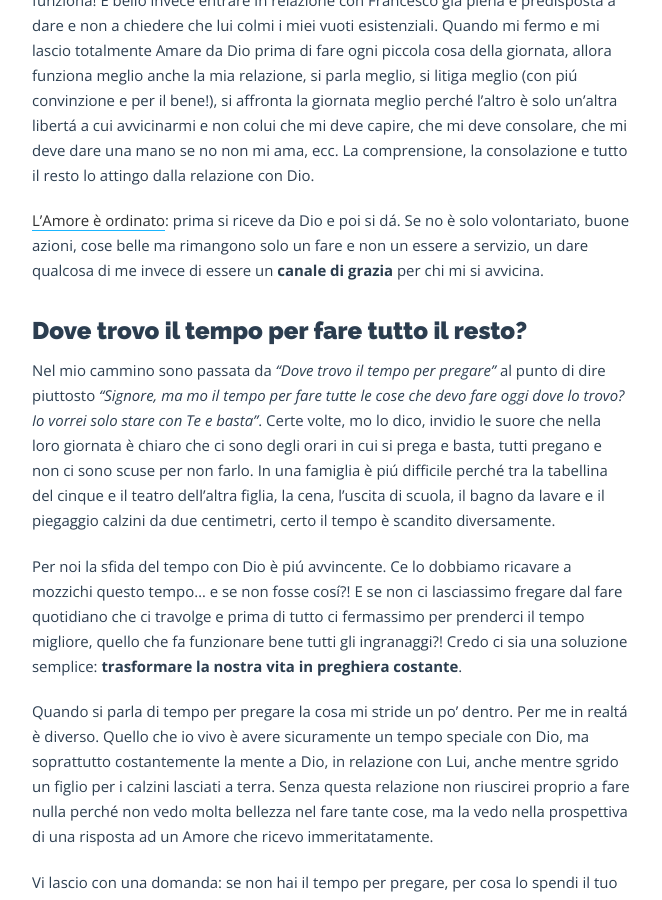
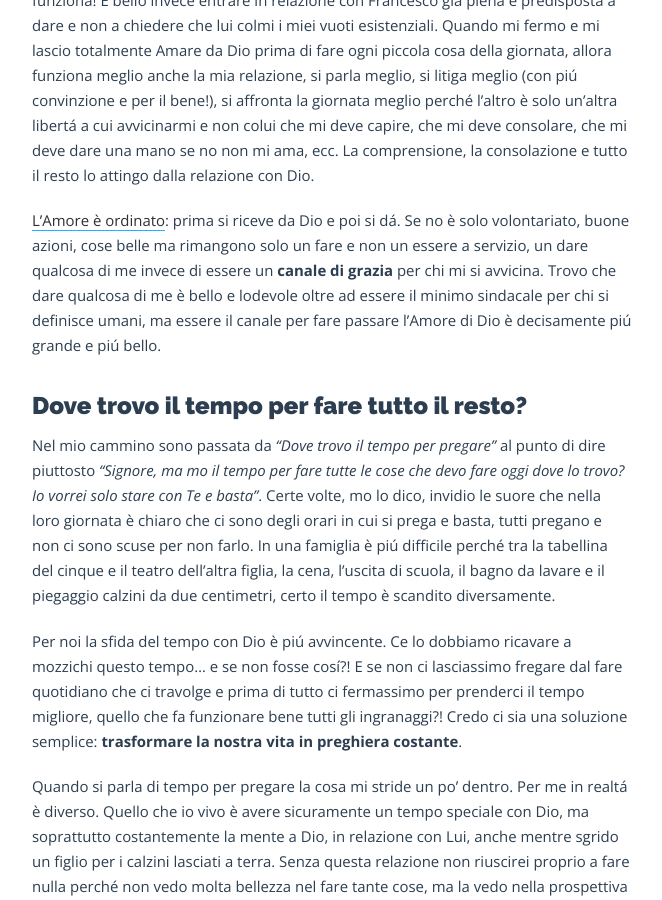
Before and after one commit to ruvido/5p2p, a Jekyll site: the page built from _posts/2020/2020-02-26-non-ho-tempo-per-pregare.md, in a window 1280 px wide and 900 px high, scrolled down 2737 px. Shown: the whole window, without its empty margins (308-970 px from the left). Built offline with Jekyll 4.4.1, drawn with Linux system fonts in a browser that asks for light colours.

Commit message:
Update from Forestry.io Alessandra Lucca updated _posts/2020/2020-02-26-non-ho-tempo-per-pregare.md

```diff
--- a/_posts/2020/2020-02-26-non-ho-tempo-per-pregare.md
+++ b/_posts/2020/2020-02-26-non-ho-tempo-per-pregare.md
@@ -30,7 +30,7 @@ E cosí che**il fare quotidiano diventa un essere a servizio** come risposta di
 
 Anche a me succede. Quando parto senza fermarmi e mi lancio nel mio fare quotidiano mi succede che cerco negli altri (soprattutto in Francesco!) di essere colmata di quell'Amore, di quell'energia di cui ho bisogno. È evidente che non funziona! È bello invece entrare in relazione con Francesco giá piena e predisposta a dare e non a chiedere che lui colmi i miei vuoti esistenziali. Quando mi fermo e mi lascio totalmente Amare da Dio prima di fare ogni piccola cosa della giornata, allora funziona meglio anche la mia relazione, si parla meglio, si litiga meglio (con piú convinzione e per il bene!), si affronta la giornata meglio perché l'altro è solo un'altra libertá a cui avvicinarmi e non colui che mi deve capire, che mi deve consolare, che mi deve dare una mano se no non mi ama, ecc. La comprensione, la consolazione e tutto il resto lo attingo dalla relazione con Dio.
 
-[L'Amore è ordinato](https://5p2p.it/2014/02/28/amore-ordinato.html): prima si riceve da Dio e poi si dá. Se no è solo volontariato, buone azioni, cose belle ma rimangono solo un fare e non un essere a servizio, un dare qualcosa di me invece di essere un **canale di grazia** per chi mi si avvicina.
+[L'Amore è ordinato](https://5p2p.it/2014/02/28/amore-ordinato.html): prima si riceve da Dio e poi si dá. Se no è solo volontariato, buone azioni, cose belle ma rimangono solo un fare e non un essere a servizio, un dare qualcosa di me invece di essere un **canale di grazia** per chi mi si avvicina. Trovo che dare qualcosa di me è bello e lodevole oltre ad essere il minimo sindacale per chi si definisce umani, ma essere il canale per fare passare l'Amore di Dio è decisamente piú grande e piú bello.
 
 ## Dove trovo il tempo per fare tutto il resto?
 
```
